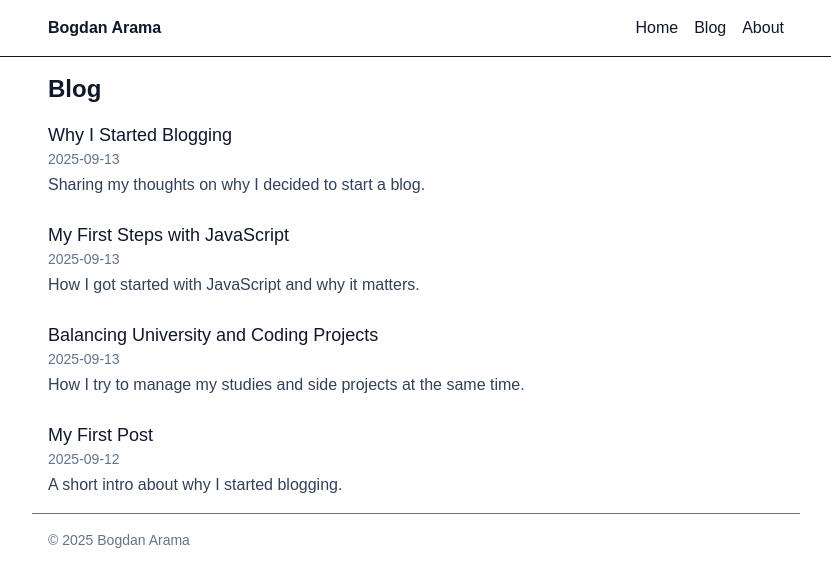
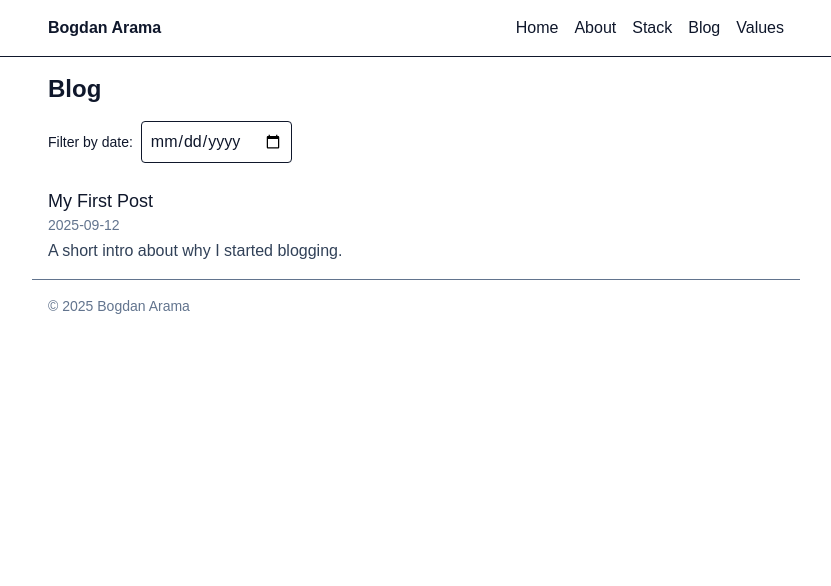
Before and after one commit to bogdan456tech/bogdan-blog, a Next.js app: page /blog in a window 1280 px wide. Shown: the top 586 px of the page, without its empty margins (224-1055 px from the left). Built offline with nearby package versions, Linux system fonts and the light colour scheme.

Commit message:
Changed many

```diff
--- a/src/components/Layout.tsx
+++ b/src/components/Layout.tsx
@@ -9,8 +9,11 @@ export default function Layout({ children }: { children: ReactNode }) {
           <Link href="/" className="font-semibold">Bogdan Arama</Link>
           <div className="space-x-4">
             <Link href="/">Home</Link>
+            <Link href="/about">About</Link>
+            <Link href="/stack">Stack</Link>
             <Link href="/blog">Blog</Link>
-            <Link href="/about">About</Link>
+            <Link href="/values">Values</Link>
+
           </div>
         </nav>
       </header>
--- a/src/pages/about.tsx
+++ b/src/pages/about.tsx
@@ -10,7 +10,7 @@ export default function About() {
       </Head>
       <article className="prose">
         <h1>About me</h1>
-        <p>Short bio, interests, and what I’m building.</p>
+        <p>Software Engineering Student and saxophone player</p>
       </article>
     </Layout>
   );
--- a/src/pages/blog/index.tsx
+++ b/src/pages/blog/index.tsx
@@ -1,5 +1,6 @@
 import Head from "next/head";
 import Link from "next/link";
+import { useState } from "react";
 import Layout from "@/components/Layout";
 import { getSortedPostsMeta, type PostMeta } from "@/lib/posts";
 
@@ -8,18 +9,53 @@ export async function getStaticProps() {
 }
 
 export default function Blog({ posts }: { posts: PostMeta[] }) {
+  const [selectedDate, setSelectedDate] = useState("");
+
+  const filteredPosts = selectedDate
+    ? posts.filter((p) => p.date === selectedDate)
+    : posts;
+
   return (
     <Layout>
       <Head>
-        <title>Blog — Bogdan Arama</title>
-        <meta name="description" content="All posts by Bogdan Arama." />
+        <title>Journal — Bogdan Arama</title>
+        <meta name="description" content="Daily software development journal by Bogdan Arama." />
       </Head>
 
       <h1 className="text-2xl font-semibold mb-4">Blog</h1>
+
+      {/* Date filter */}
+      <div className="mb-6">
+        <label htmlFor="date" className="mr-2 text-sm font-medium">
+          Filter by date:
+        </label>
+        <input
+          id="date"
+          type="date"
+          value={selectedDate}
+          onChange={(e) => setSelectedDate(e.target.value)}
+          className="border rounded p-2"
+        />
+        {selectedDate && (
+          <button
+            onClick={() => setSelectedDate("")}
+            className="ml-3 text-sm text-blue-600 hover:underline"
+          >
+            Clear
+          </button>
+        )}
+      </div>
+
       <ul className="space-y-6">
-        {posts.map(p => (
+        {filteredPosts.length === 0 ? (
+          <p className="text-slate-500">No entries for this date.</p>
+        ) : (
+          filteredPosts.map((p) => (
             <li key={p.slug}>
-            <Link href={`/blog/${p.slug}`} className="text-lg font-medium hover:underline">
+              <Link
+                href={`/blog/${p.slug}`}
+                className="text-lg font-medium hover:underline"
+              >
                 {p.title}
               </Link>
               <div className="text-sm text-slate-500">{p.date}</div>
@@ -27,7 +63,8 @@ export default function Blog({ posts }: { posts: PostMeta[] }) {
                 <p className="text-slate-700 mt-1">{p.description}</p>
               )}
             </li>
-        ))}
+          ))
+        )}
       </ul>
     </Layout>
   );
--- /dev/null
+++ b/src/pages/stack.tsx
@@ -0,0 +1,43 @@
+import Head from "next/head";
+import Layout from "@/components/Layout";
+
+const stack = [
+  { name: "React", color: "bg-blue-100 text-blue-700 hover:bg-blue-600 hover:text-white" },
+  { name: "Next.js", color: "bg-gray-100 text-gray-800 hover:bg-gray-800 hover:text-white" },
+  { name: "Strapi", color: "bg-purple-100 text-purple-700 hover:bg-purple-600 hover:text-white" },
+  { name: "Supabase", color: "bg-green-100 text-green-700 hover:bg-green-600 hover:text-white" },
+  { name: "Tailwind CSS", color: "bg-cyan-100 text-cyan-700 hover:bg-cyan-600 hover:text-white" },
+  { name: "shadcn/ui", color: "bg-pink-100 text-pink-700 hover:bg-pink-600 hover:text-white" },
+];
+
+export default function Stack() {
+  return (
+    <Layout>
+      <Head>
+        <title>Stack — Bogdan Arama</title>
+        <meta
+          name="description"
+          content="The technologies I use: React, Next.js, Strapi, Supabase, Tailwind CSS, Shadcn."
+        />
+      </Head>
+
+      <section className="text-center">
+        <h1 className="text-3xl font-bold mb-6">My Stack</h1>
+        <p className="text-slate-600 mb-10">
+          These are the main frameworks, libraries, and tools I use for building projects.
+        </p>
+
+        <div className="flex flex-wrap justify-center gap-6">
+          {stack.map((tech) => (
+            <div
+              key={tech.name}
+              className={`px-8 py-4 rounded-2xl shadow-md text-lg font-medium cursor-pointer transition duration-300 ease-in-out ${tech.color}`}
+            >
+              {tech.name}
+            </div>
+          ))}
+        </div>
+      </section>
+    </Layout>
+  );
+}
--- /dev/null
+++ b/src/pages/values.tsx
@@ -0,0 +1,47 @@
+import Head from "next/head";
+import Layout from "@/components/Layout";
+
+const values = [
+  "Courage",
+  "Discipline",
+  "Curiosity",
+  "Moderation",
+  "Presence",
+];
+
+export default function Values() {
+  return (
+    <Layout>
+      <Head>
+        <title>Values — Bogdan Arama</title>
+        <meta
+          name="description"
+          content="My core values that guide me in life and software development."
+        />
+      </Head>
+
+      <section className="text-center">
+        <h1 className="text-3xl font-bold mb-6">My Values</h1>
+        <p className="text-slate-600 mb-10">
+          These principles guide my journey in software development and life.
+        </p>
+
+        <div className="flex justify-center gap-6 ">
+          {values.map((val) => (
+            <div
+              key={val}
+              className="
+                px-8 py-4 rounded-2xl shadow-md text-lg font-medium cursor-pointer
+                bg-slate-100 text-slate-800
+                transition duration-300 ease-in-out
+                hover:bg-blue-600 hover:text-white
+              "
+            >
+              {val}
+            </div>
+          ))}
+        </div>
+      </section>
+    </Layout>
+  );
+}
--- a/src/posts/2025-09-13-balancing-university-and-code.md
+++ /dev/null
@@ -1,13 +0,0 @@
----
-title: Balancing University and Coding Projects
-date: "2025-09-13"
-description: How I try to manage my studies and side projects at the same time.
----
-
-# Balancing University and Coding Projects
-
-Being a student means juggling lectures, assignments, and exams. On top of that, I want to keep improving my coding skills and working on side projects. Finding balance hasn’t been easy.
-
-One trick that helps me is breaking tasks into small goals. Instead of saying *“I’ll finish this entire app today”*, I just aim to complete one feature. Sometimes it’s only 30 minutes of focused work, but that’s enough to make progress.
-
-The important part is to stay consistent. Even slow progress builds up over weeks. My hope is that this blog will also serve as motivation to stay on track.
--- a/src/posts/2025-09-13-learning-javascript.md
+++ /dev/null
@@ -1,13 +0,0 @@
----
-title: My First Steps with JavaScript
-date: "2025-09-13"
-description: How I got started with JavaScript and why it matters.
----
-
-# My First Steps with JavaScript
-
-JavaScript felt scary at first. There were so many tutorials, frameworks, and tools that I didn’t know where to begin. I decided to start small: just writing scripts that ran in the browser console.
-
-The first time I made the text on a page change with `document.querySelector`, I felt like a magician. That moment was enough to spark curiosity. I started building tiny apps, like a to-do list and a random quote generator.
-
-What I like about JavaScript is that it’s immediate. You can write code, refresh the page, and see results instantly. It gives me the motivation to keep experimenting and learning more.
--- a/src/posts/2025-09-13-why-i-started-blogging.md
+++ /dev/null
@@ -1,13 +0,0 @@
----
-title: Why I Started Blogging
-date: "2025-09-13"
-description: Sharing my thoughts on why I decided to start a blog.
----
-
-# Why I Started Blogging
-
-I’ve always liked the idea of writing down my thoughts, but I never made the time for it. Starting this blog is my way of practicing consistency and sharing my journey as a software engineering student.
-
-Blogging is more than just writing. It’s about documenting progress, reflecting on mistakes, and helping others who may face the same challenges. I hope that by putting my experiences online, someone out there can learn something new or at least feel less alone in their struggles.
-
-This blog will be about everything I’m learning — from coding experiments to personal growth. Even if nobody reads it, I know that future me will be glad I kept a record.
```
Lines whose indentation alone changed are shown as unchanged.
